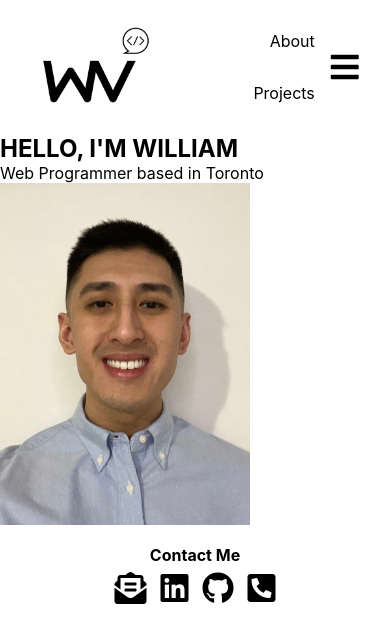
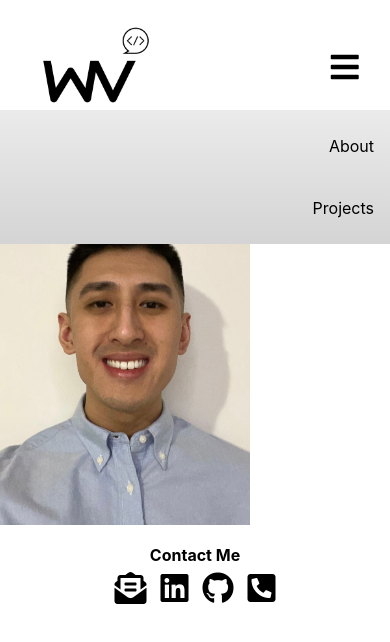
Before and after one commit to willvuong/react-portfolio-app, a React (Create React App) app: page / in a window 390 px wide. Shown: the top 642 px of the page. Built offline with nearby package versions, Linux system fonts and the light colour scheme.

Commit message:
css commit 4

```diff
--- a/src/components/Header.js
+++ b/src/components/Header.js
@@ -1,6 +1,7 @@
 import Navigation from './Navigation.js'
 
 const Header = () => {
+
     return (
         <header className='Header'>
             <div className="navbar">
@@ -8,7 +9,7 @@ const Header = () => {
                     <img src="mylogo.png" className="myLogo" alt="logo"/>
                 </a>
                 <Navigation />
-                <i class="fas fa-bars fa-2x"></i>
+                <i class="fas fa-bars fa-2x" onClick="toggleMenu()"></i>
             </div>
         </header>
     )
--- a/src/index.css
+++ b/src/index.css
@@ -64,6 +64,29 @@ body {
 #navLinks li a:hover {
   color: blue;
 }
+
+.fa-bars { /* hamburger menu */
+  display: none;
+}
+
+@media only screen and (max-width:1000px) {
+  #navLinks {
+    width: 100%;
+    background: linear-gradient(rgb(235, 235, 235), rgb(212, 212, 212));
+    position: absolute;
+    top: 110px;
+    right: 0;
+    z-index: 2;
+  }
+  #navLinks li {
+    display:block;
+    margin-top: 10px;
+    margin-bottom: 10px;
+  }
+  .fa-bars {
+    display:block;
+  }
+}
 /******************************* HEADER *******************************/
 
 
```
